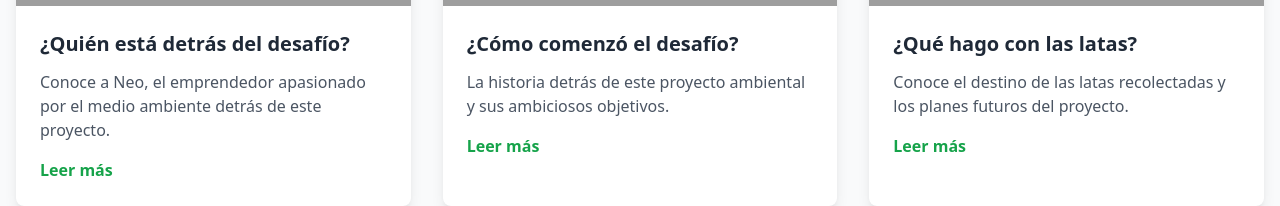
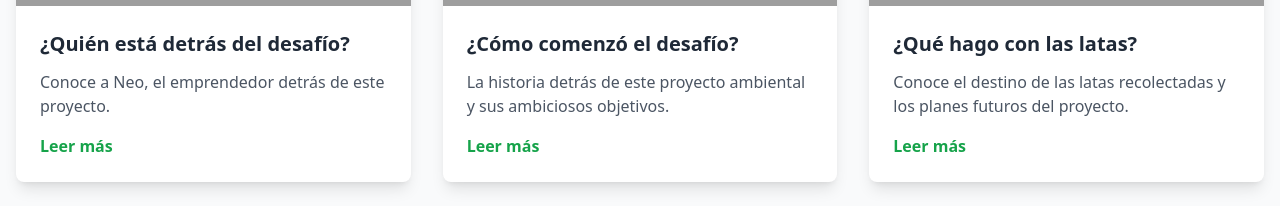
Before and after one commit to MasterX96/ProyectoNeo.github.io, a React (Vite) app: page /blog in a window 1280 px wide. Shown: the part 386-592 px from the top of the page. Built offline with nearby package versions, Linux system fonts and the light colour scheme; no server answers; grey boxes are pictures that could not be loaded.

Commit message:
Update Blog.tsx

```diff
--- a/src/pages/Blog.tsx
+++ b/src/pages/Blog.tsx
@@ -5,7 +5,7 @@ export const blogPosts = [
   {
     id: '1',
     title: '¿Quién está detrás del desafío?',
-    excerpt: 'Conoce a Neo, el emprendedor apasionado por el medio ambiente detrás de este proyecto.',
+    excerpt: 'Conoce a Neo, el emprendedor detrás de este proyecto.',
     content: `¡Hola! Soy Neo, un emprendedor apasionado por crear impacto positivo en el mundo. Mi misión es combinar el emprendimiento con la sostenibilidad para generar cambios significativos en nuestra sociedad.
 
     Mi pasión por emprender va más allá de los negocios tradicionales; busco iniciativas que aporten al bienestar humano y la preservación de nuestro planeta. Este desafío de reciclaje es solo el comienzo de una serie de proyectos que buscan inspirar y movilizar a la comunidad hacia un futuro más sostenible.
```
